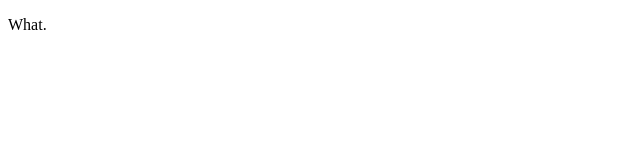
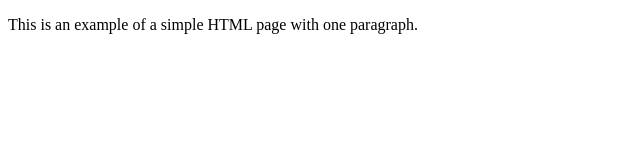
Before and after one commit to ShivamMukati/Shivam-Mukati, a plain HTML site: page index.html in a window 1280 px wide. Shown: the whole page, without its empty margins (0-640 px from the left). Drawn offline with Linux system fonts and the light colour scheme.

Commit message:
Revert "blah blah blah"
This reverts commit 507991e45e5b057ba19fe0ebe0df220fc3ab2df0.

```diff
--- a/index.html
+++ b/index.html
@@ -4,6 +4,6 @@
         <title>Hello World </title>
     </head>
     <body>
-        <p>What.</p>
+        <p>This is an example of a simple HTML page with one paragraph.</p>
     </body>
 </html>
```
